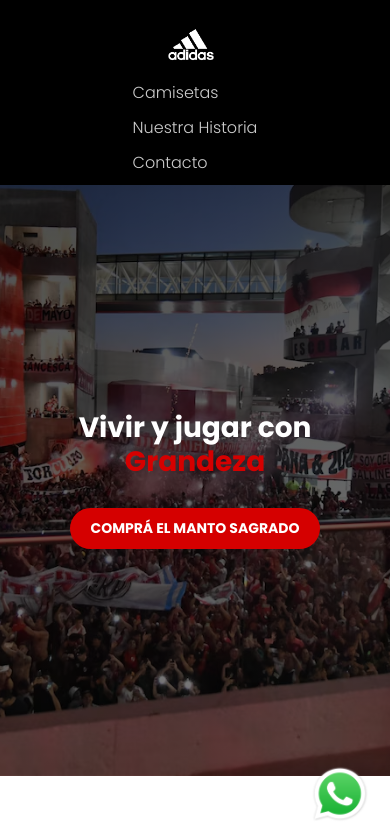
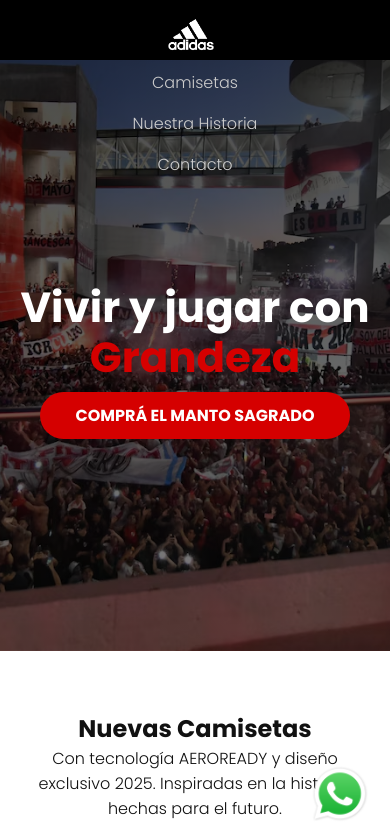
Before and after one commit to mirkeno/Adidas, a plain HTML site: page index.html in a window 390 px wide. Shown: the top 833 px of the page. Drawn offline with nearby package versions, Linux system fonts and the light colour scheme.

Commit message:
Update style.css

```diff
--- a/style.css
+++ b/style.css
@@ -366,14 +366,12 @@ footer {
 @media (max-width: 600px) {
   nav {
     flex-direction: column;
-    height: auto;
-    padding: 10px;
     align-items: center;
   }
 
   .links {
     flex-direction: column;
-    gap: 10px;
+    align-items: center;
   }
 
   .slider-images {
@@ -389,28 +387,16 @@ footer {
   .contact-container {
     flex-direction: column;
     align-items: flex-start;
-    gap: 20px;
   }
 
-  .contact-form {
-    width: 100%;
-  }
-
-  .cta h1 {
-    font-size: 28px;
+  .cta h1,
+  .cta a {
     text-align: center;
   }
 
-  .cta a {
-    font-size: 14px;
-    padding: 10px 20px;
-    display: inline-block;
-    margin-top: 10px;
-  }
-
   .historia-text,
-  .testimonios-container,
-  .contact-form {
+  .contact-form,
+  .footer-content {
     text-align: left;
   }
 }
```
